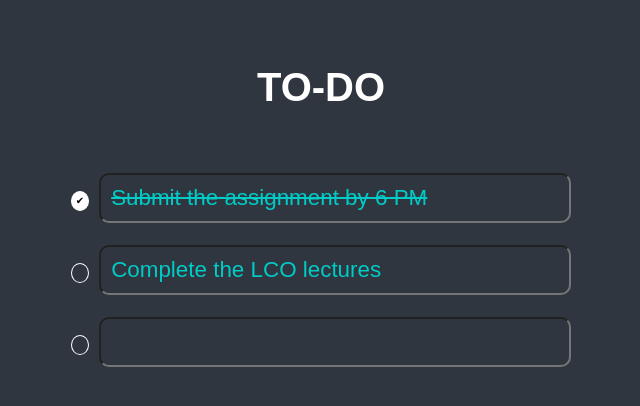
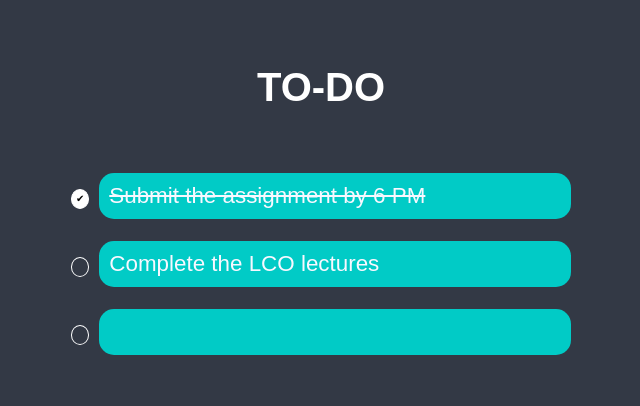
Before and after one commit to thisisutkarsh/assignment, a React (Create React App) app in the folder assignment-4/todoapp/: page / in a window 1280 px wide. Shown: the top 406 px of the page, without its empty margins (319-959 px from the left). Built offline with nearby package versions, Linux system fonts and the light colour scheme.

Commit message:
change style

```diff
--- a/assignment-4/todoapp/src/App.css
+++ b/assignment-4/todoapp/src/App.css
@@ -1,5 +1,5 @@
 body {
-  background-color: #2f363f;
+  background-color: #333945;
   font-family: "Montserrat", sans-serif;
   font-size: 20px;
   /* color: black; */
@@ -36,11 +36,7 @@ body {
   border-radius: 15px;
   font-size: 12px;
   box-shadow: 1px 1px 1px rgba(47, 54, 63, 0.15);
-}
-button:hover {
-  transform: scale(1.4);
-  transition: ease-out;
-} */
+}*/
 
 .list {
   display: flex;
@@ -48,11 +44,6 @@ button:hover {
   align-items: center;
   justify-content: center;
   color: #ffffff;
-
-  /* Add it later */
-  /* background-color: #01cbc6;
-  border-radius: 4px;
-  padding: 5px; */
 }
 
 .todo {
@@ -102,14 +93,14 @@ ul {
 }
 
 input {
-  /* border: none; */
-  background: transparent;
-  /* background-color: #01cbc6; */
+  border: none;
+  background-color: #01cbc6;
   padding: 10px;
   margin-bottom: 6px;
-  border-radius: 10px;
-  color: #01cbc6;
+  border-radius: 15px;
+  color: ghostwhite;
   font-size: 1.4rem;
+  /* font-weight: bold; */
   outline: none;
   width: 100%;
 }
--- a/assignment-4/todoapp/src/App.js
+++ b/assignment-4/todoapp/src/App.js
@@ -18,9 +18,6 @@ function App() {
       isCompleted: false,
     },
   ]);
-  // const Todo = ({ todo }) => {
-  //   return <div className="todo">{todo.content}</div>;
-  // };
 
   function handleClick(e, i) {
     if (e.key === "Enter") {
@@ -44,6 +41,7 @@ function App() {
       document.forms[0].elements[i + 1].focus();
     }, 0);
   }
+
   function updateTodo(e, i) {
     const newTodos = [...todos];
     newTodos[i].content = e.target.value;
--- a/assignment-4/todoapp/src/components/Todoform.js
+++ /dev/null
@@ -1,3 +0,0 @@
-import React, { useState } from "react";
-
-// export default ToDoForm;
```
